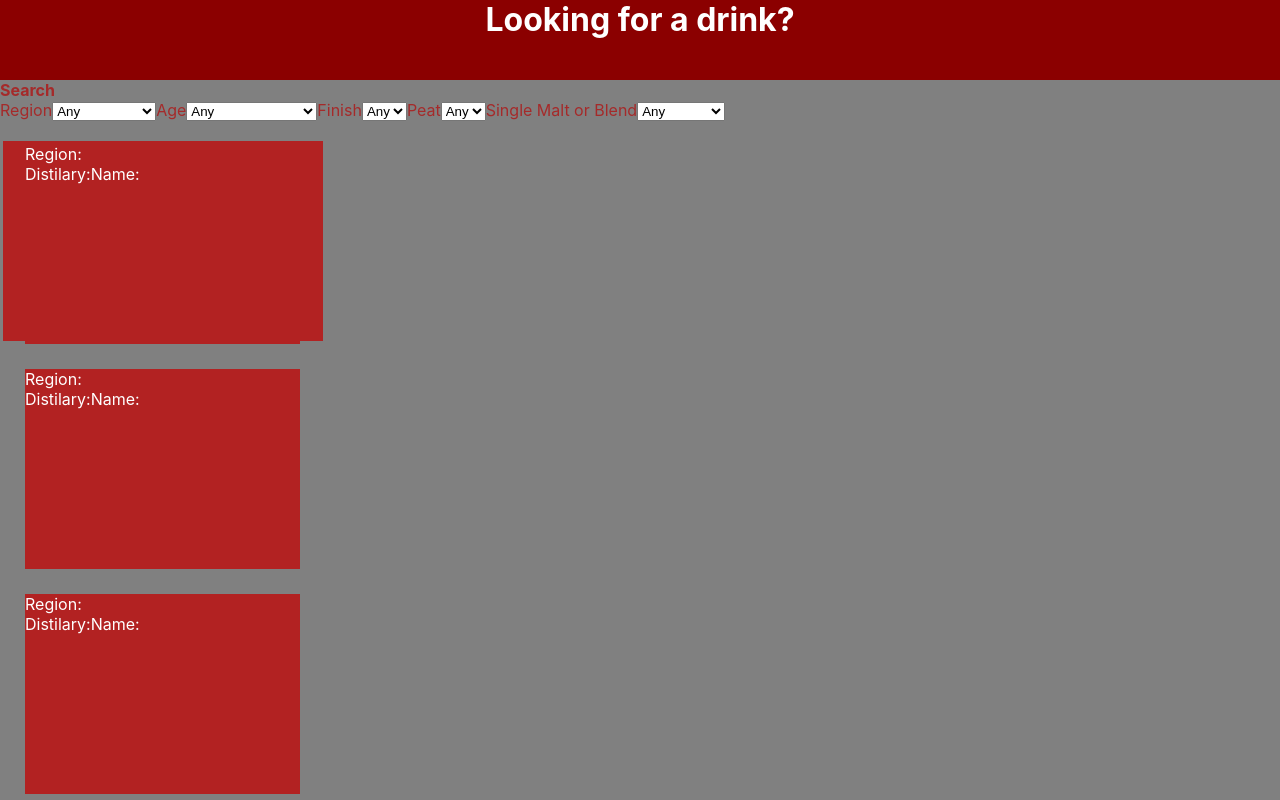
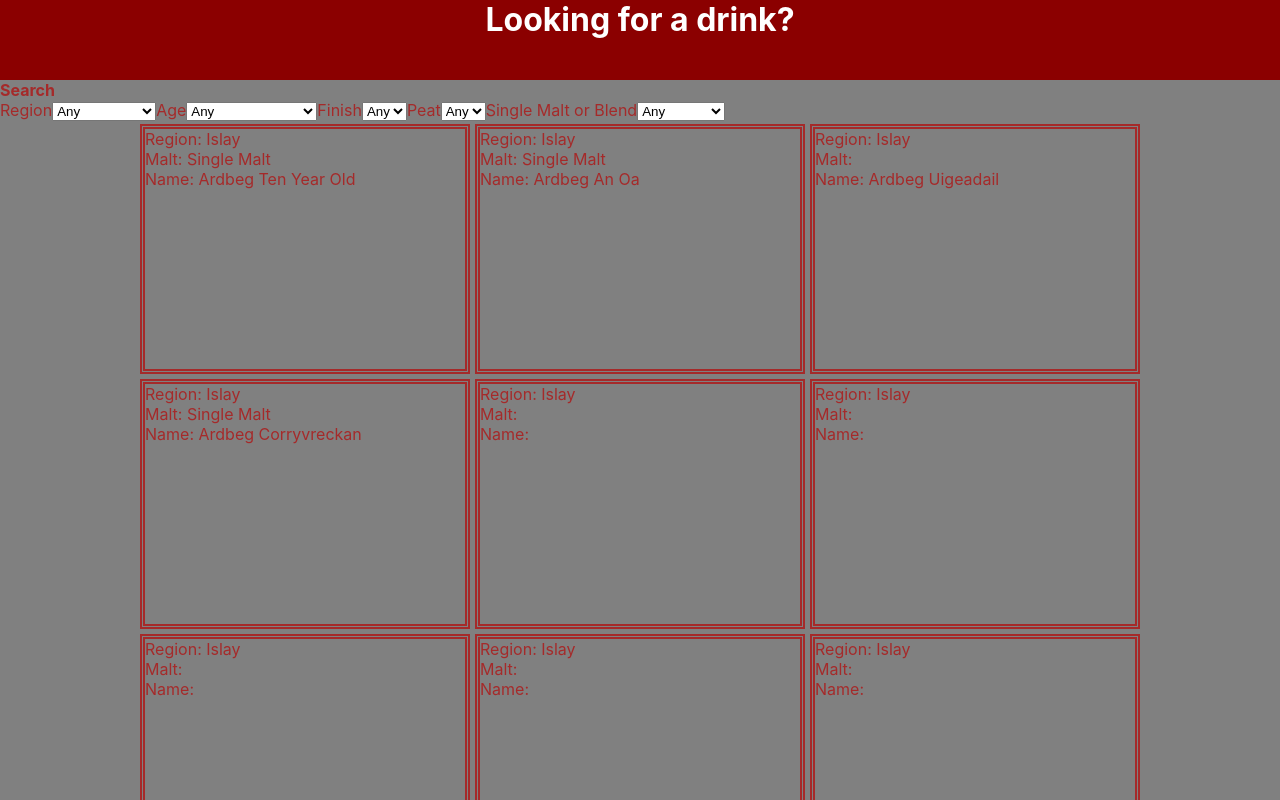
Before and after one commit to Sucharski90/Scotch-select, a React (Create React App) app: page / in a window 1280 px wide. Shown: the top 800 px of the page. Built offline with nearby package versions, Linux system fonts and the light colour scheme.

Commit message:
got products to populate

```diff
--- a/src/App.css
+++ b/src/App.css
@@ -12,17 +12,20 @@
   height: 10vh;
   text-align: center;
 }
-.listings-results {
+.results-section {
   display: flex;
-  flex-direction: row;
+  align-items: flex-start;
   flex-wrap: wrap;
   justify-content: center;
-  margin: 20px;
 }
 .results {
-  background-color: firebrick;
-  color: white;
-  height: 25vh;
+  margin: 2.5px;
   width: 25vw;
-  margin: 2.5px;
+  height: 30vh;
+  border-style: double;
+  border-width: 5px;
 }
+.user-details {
+  display: flex;
+  flex-direction: column;
+}
--- a/src/Components/Results.js
+++ b/src/Components/Results.js
@@ -16,15 +16,15 @@
             return "Sorry your filter did not match any of our listings"
           }
 
-          return scotchData.map((x, index) => {
+          return scotchData.map((scotchData, index) => {
             return (
                 <section className="listings-results" key={index}>
                     <div className="results">
                       <div className="scotch-img">
                         <span className="Region">Region: {scotchData.region}</span>
                           <div className="user-details">
-                            <span className="distilary">Distilary:</span>
-                            <span className="name">Name:</span>
+                            <span className="malt">Malt: {scotchData.malt}</span>
+                            <span className="name">Name: {scotchData.name}</span>
                           </div>
                       </div>
                     </div>
@@ -36,7 +36,7 @@
   }
     render () {
         return (
-          <section className="results">
+          <section className="results-section">
                 {this.loopData()}
                 </section>
         )
```
